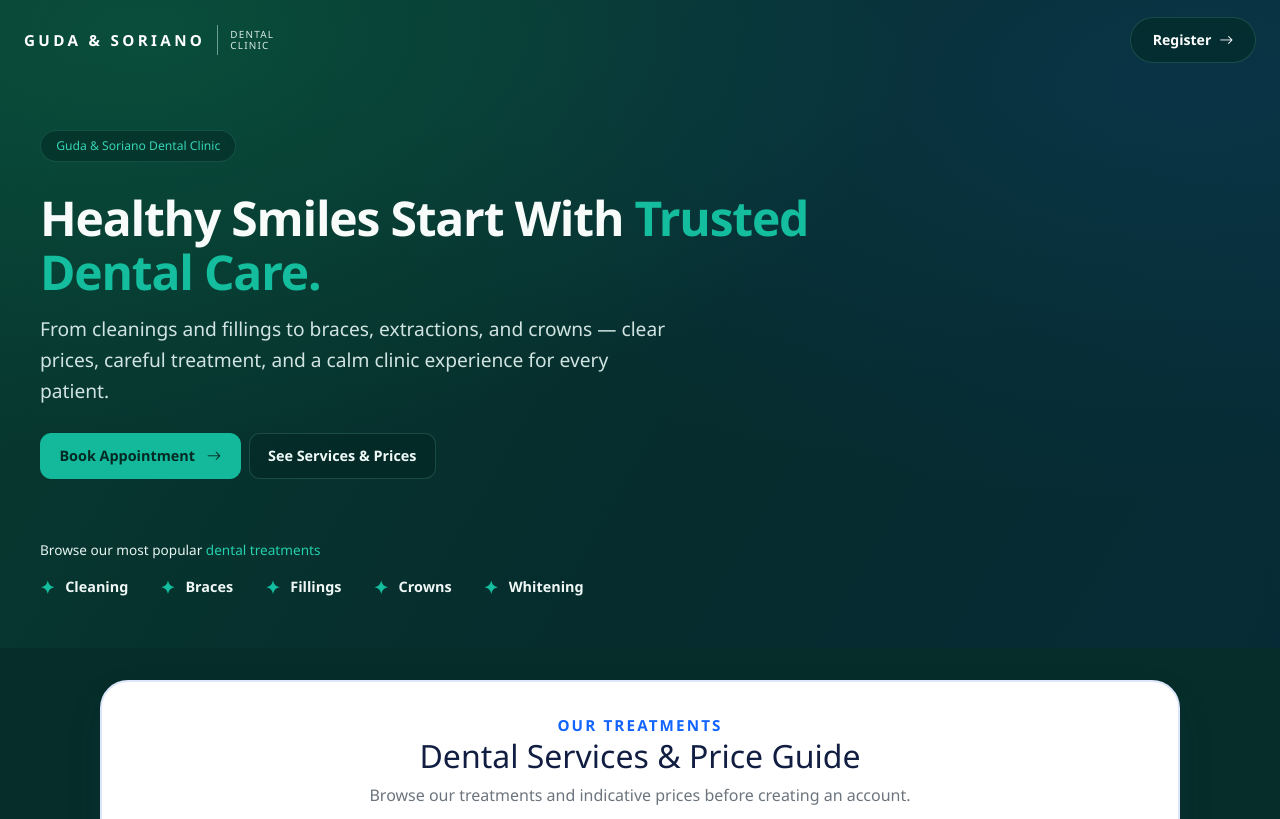
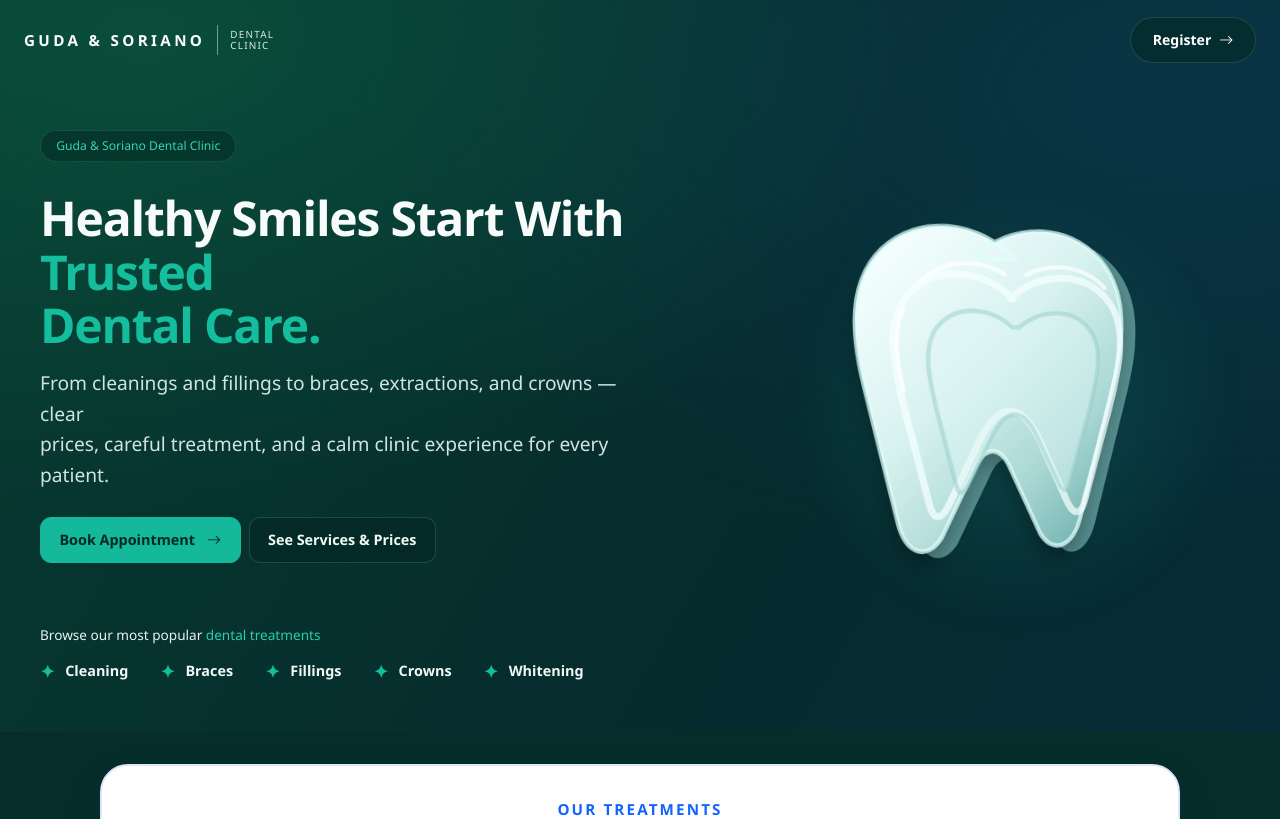
Before and after one commit to atreyuuu009/orachart-laravel, a Laravel app: page / in a window 1280 px wide. Shown: the top 819 px of the page. Run offline with Laravel 12, Linux system fonts and the light colour scheme; data comes from the database, SQL or seed files in the repository; data that the repository does not hold is empty.

Commit message:
I add 3d tooth

```diff
--- a/public/css/theme.css
+++ b/public/css/theme.css
@@ -270,6 +270,33 @@ body:has(.landing-nav) { background: #062d29; color: #f5fffc; }
 .treatment-list { display: flex; justify-content: flex-start; flex-wrap: wrap; gap: 2rem; }
 .treatment-list a { display: inline-flex; align-items: center; gap: .65rem; color: #f0f8f6; font-size: .9rem; font-weight: 600; text-decoration: none; }
 .treatment-list a span { color: #13bd9d; font-size: 1.1rem; }
+.landing-hero .container { display: flex; align-items: center; justify-content: space-between; gap: clamp(2rem, 5vw, 6rem); }
+.hero-copy { position: relative; z-index: 1; flex: 0 1 58%; min-width: 0; }
+.hero-copy h1 { max-width: 700px; }
+.hero-copy .lead { max-width: 580px; }
+.hero-tooth-stage { position: relative; display: grid; flex: 0 1 42%; min-width: 300px; min-height: 390px; place-items: center; perspective: 1000px; }
+.hero-tooth-glow { position: absolute; width: min(34vw, 440px); aspect-ratio: 1; border-radius: 50%; background: radial-gradient(circle, rgba(31, 180, 159, .22), rgba(31, 180, 159, .07) 44%, transparent 72%); filter: blur(12px); }
+.hero-tooth { position: relative; z-index: 1; display: block; width: min(100%, 410px); max-height: 410px; overflow: visible; transform-style: preserve-3d; animation: tooth-turn 13s ease-in-out infinite; }
+.tooth-depth { fill: #6ca7a7; opacity: .78; }
+.tooth-shell { fill: url(#toothShell); stroke: rgba(224, 255, 251, .72); stroke-width: 5; stroke-linejoin: round; }
+.tooth-highlight { fill: none; stroke: rgba(245, 255, 255, .72); stroke-width: 8; stroke-linejoin: round; }
+.tooth-inner { fill: rgba(221, 247, 245, .48); stroke: rgba(147, 202, 201, .48); stroke-width: 5; }
+.tooth-shine { fill: none; stroke: rgba(255, 255, 255, .7); stroke-width: 5; stroke-linecap: round; }
+@keyframes tooth-turn {
+  0%, 12% { transform: rotateY(-18deg) rotateX(2deg) translateY(0); }
+  50% { transform: rotateY(18deg) rotateX(-2deg) translateY(-8px); }
+  88%, 100% { transform: rotateY(-18deg) rotateX(2deg) translateY(0); }
+}
+@media (max-width: 767.98px) {
+  .landing-hero .container { flex-direction: column; align-items: stretch; gap: 1rem; }
+  .hero-copy { flex-basis: auto; }
+  .hero-tooth-stage { min-width: 0; min-height: 280px; flex-basis: auto; }
+  .hero-tooth { width: min(76vw, 290px); max-height: 290px; }
+  .hero-tooth-glow { width: min(70vw, 300px); }
+}
+@media (prefers-reduced-motion: reduce) {
+  .hero-tooth { animation: none; }
+}
 @media (max-width: 575.98px) {
   .landing-nav-frame { padding: 0 16px; }
   .landing-nav-inner { min-height: 68px; }
--- a/resources/views/landing.blade.php
+++ b/resources/views/landing.blade.php
@@ -28,6 +28,7 @@
 <main class="landing-main">
 <header class="landing-hero">
   <div class="container">
+    <div class="hero-copy">
     <div class="eyebrow mb-3">Guda &amp; Soriano Dental Clinic</div>
     <h1>Healthy Smiles Start With <span>Trusted<br class="d-none d-md-block"> Dental Care.</span></h1>
     <p class="lead">From cleanings and fillings to braces, extractions, and crowns — clear<br class="d-none d-md-block"> prices, careful treatment, and a calm clinic experience for every<br class="d-none d-md-block"> patient.</p>
@@ -42,6 +43,35 @@
           <a href="#services"><span aria-hidden="true">&#10022;</span>{{ $treatment }}</a>
         @endforeach
       </div>
+    </div>
+    </div>
+    <div class="hero-tooth-stage" aria-hidden="true">
+      <div class="hero-tooth-glow"></div>
+      <svg class="hero-tooth" viewBox="0 0 420 460" role="presentation" focusable="false">
+        <defs>
+          <linearGradient id="toothShell" x1=".12" y1=".04" x2=".9" y2=".94">
+            <stop offset="0" stop-color="#f5ffff"/>
+            <stop offset=".42" stop-color="#d8f2ef"/>
+            <stop offset=".76" stop-color="#a9d7d4"/>
+            <stop offset="1" stop-color="#75b5b2"/>
+          </linearGradient>
+          <linearGradient id="toothSide" x1="0" y1="0" x2="1" y2="1">
+            <stop stop-color="#b7e2df"/>
+            <stop offset="1" stop-color="#6ea9a8"/>
+          </linearGradient>
+          <filter id="toothShadow" x="-40%" y="-30%" width="180%" height="180%">
+            <feGaussianBlur in="SourceAlpha" stdDeviation="12"/>
+            <feOffset dy="14"/>
+            <feComponentTransfer><feFuncA type="linear" slope=".3"/></feComponentTransfer>
+            <feMerge><feMergeNode/><feMergeNode in="SourceGraphic"/></feMerge>
+          </filter>
+        </defs>
+        <path class="tooth-depth" d="M210 76c-43-42-111-45-151-5-43 44-27 112-13 165l33 130c8 32 31 45 49 18l38-78c11-22 28-22 39 0l38 78c18 27 41 14 49-18l33-130c14-53 30-121-13-165-40-40-108-37-151 5z" transform="translate(18 8)"/>
+        <path class="tooth-shell" filter="url(#toothShadow)" d="M210 76c-43-42-111-45-151-5-43 44-27 112-13 165l33 130c8 32 31 45 49 18l38-78c11-22 28-22 39 0l38 78c18 27 41 14 49-18l33-130c14-53 30-121-13-165-40-40-108-37-151 5z"/>
+        <path class="tooth-highlight" d="M207 119c-34-31-86-34-116-4-30 31-17 83-6 126l29 107c4 15 12 18 21 2l34-70c23-47 50-47 73 0l34 70c9 16 17 13 21-2l29-107c11-43 24-95-6-126-30-30-82-27-116 4z"/>
+        <path class="tooth-inner" d="M207 151c-26-22-62-23-83-2-22 23-11 62-3 94l23 84c3 10 7 11 13 1l27-54c17-34 37-34 54 0l27 54c6 10 10 9 13-1l23-84c8-32 19-71-3-94-21-21-57-20-83 2z"/>
+        <path class="tooth-shine" d="M102 103c27-25 66-27 95-11M83 134c-12 25-6 61 1 88M318 103c-27-25-66-27-95-11"/>
+      </svg>
     </div>
   </div>
 </header>
```
